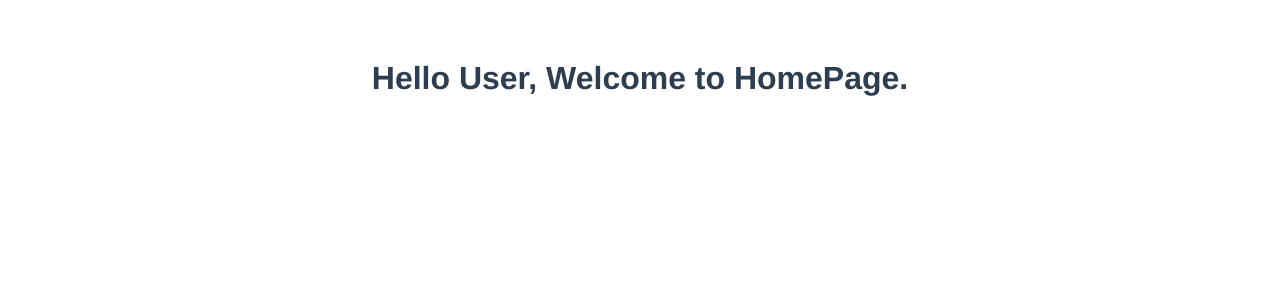
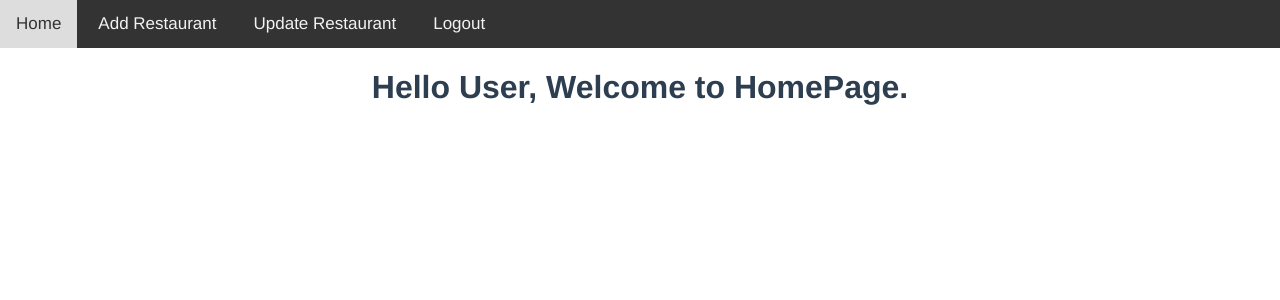
Before and after one commit to IT810/vuejs-restaurant_management_app, a Vue app: page / in a window 1280 px wide. Shown: the top 300 px of the page. Built offline with nearby package versions, Linux system fonts and the light colour scheme.

Commit message:
Make Header component. Add menu for Pages. Add style for menus. Add Header Component in Home Page.

```diff
--- a/src/App.vue
+++ b/src/App.vue
@@ -15,13 +15,19 @@
   -moz-osx-font-smoothing: grayscale;
   text-align: center;
   color: #2c3e50;
-    margin-top: 60px;
 }
-  .logo{
+
+body{
+  margin: 0;
+  padding: 0;
+}
+
+.logo {
   width: 100px;
 }
 
-    .register input, .login input{
+.register input,
+.login input {
   width: 300px;
   height: 40px;
   padding-left: 40px;
@@ -32,7 +38,8 @@
   border: 1px solid blue;
 }
 
-    .register button, .login button{
+.register button,
+.login button {
   width: 350px;
   height: 40px;
   border: 1px solid skyblue;
--- /dev/null
+++ b/src/components/Header.vue
@@ -0,0 +1,36 @@
+<template>
+    <div class="nav">
+        <a href="#">Home</a>
+        <a href="#">Add Restaurant</a>
+        <a href="#">Update Restaurant</a>
+        <a href="#">Logout</a>
+    </div>
+</template>
+
+<script>
+export default {
+    name: 'HeaderComponent',
+}
+</script>
+
+<style>
+    .nav{
+        background-color: #333;
+        overflow: hidden;
+    }
+
+    .nav a{
+        float: left;
+        color: #f2f2f2;
+        padding: 14px 16px;
+        text-align: center;
+        font-size: 17px;
+        text-decoration: none;
+        margin-right: 5px;
+    }
+
+    .nav a:hover{
+        background-color: #ddd;
+        color: #333;
+    }
+</style>
--- a/src/components/Home.vue
+++ b/src/components/Home.vue
@@ -1,18 +1,23 @@
 <template>
+    <Header></Header>
     <h1>Hello User, Welcome to HomePage.</h1>
 </template>
 
 <script>
-    export default{
-        name: 'HomePage',
-        async mouted(){
-            // Check if user do not login, return sign up but not homepage.
-            let user = await localStorage.getItem('user-info');
-            if(user == null){
-                this.$router.push({name:'SignUp'});
-            }
+import Header from './Header.vue'
+
+export default {
+    name: "HomePage",
+    async mouted() {
+        // Check if user do not login, return sign up but not homepage.
+        let user = await localStorage.getItem("user-info");
+        if (user == null) {
+            this.$router.push({ name: "SignUp" });
         }
-    }
+    },
+    components: { Header }
+}
 </script>
 
-<style scoped></style>
+<style scoped>
+</style>
```
Also changed, not shown: src/components/Login.vue (+16 -16 lines), src/components/SignUp.vue (+19 -19 lines). Lines whose indentation alone changed are shown as unchanged.
